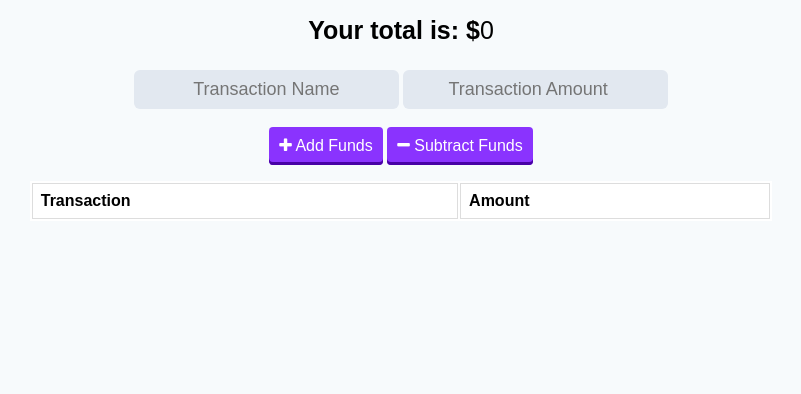
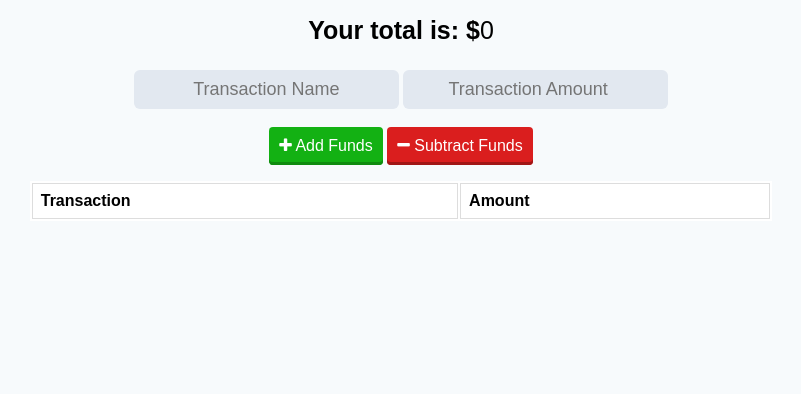
Before and after one commit to BrettMarkland-Sanchez/pwa-budget-tracker, a website: page public/index.html in a window 1280 px wide. Shown: the whole page, without its empty margins (239-1040 px from the left). Drawn offline with nearby package versions, Linux system fonts and the light colour scheme; no server answers.

Commit message:
adjusted button styles

```diff
--- a/public/styles.css
+++ b/public/styles.css
@@ -11,13 +11,21 @@ button, input {
 }
 
 button {
-  background: #8A33FE;
   border: none;
   border-radius: 4px;
   cursor: pointer;
   color: #FFFFFF;
   padding: 10px;
-  box-shadow: inset 0 -3px 0 0 #4801A5;
+}
+
+#add-btn {
+  background: #13b113;
+  box-shadow: inset 0 -3px 0 0 #0f8b0f;
+}
+
+#sub-btn {
+  background: #da1e1e;
+  box-shadow: inset 0 -3px 0 0 #a11616;
 }
 
 button:active {
```
